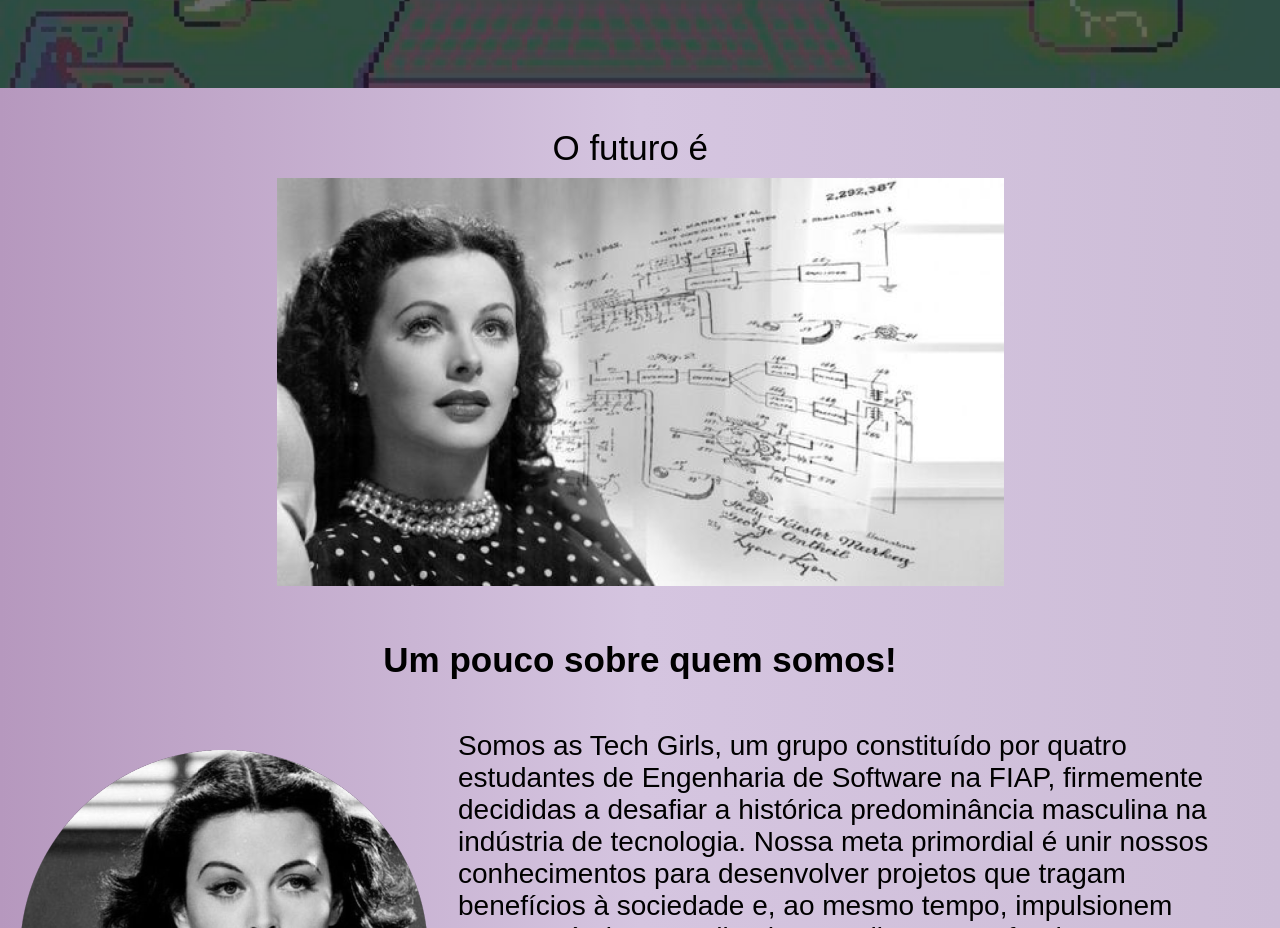
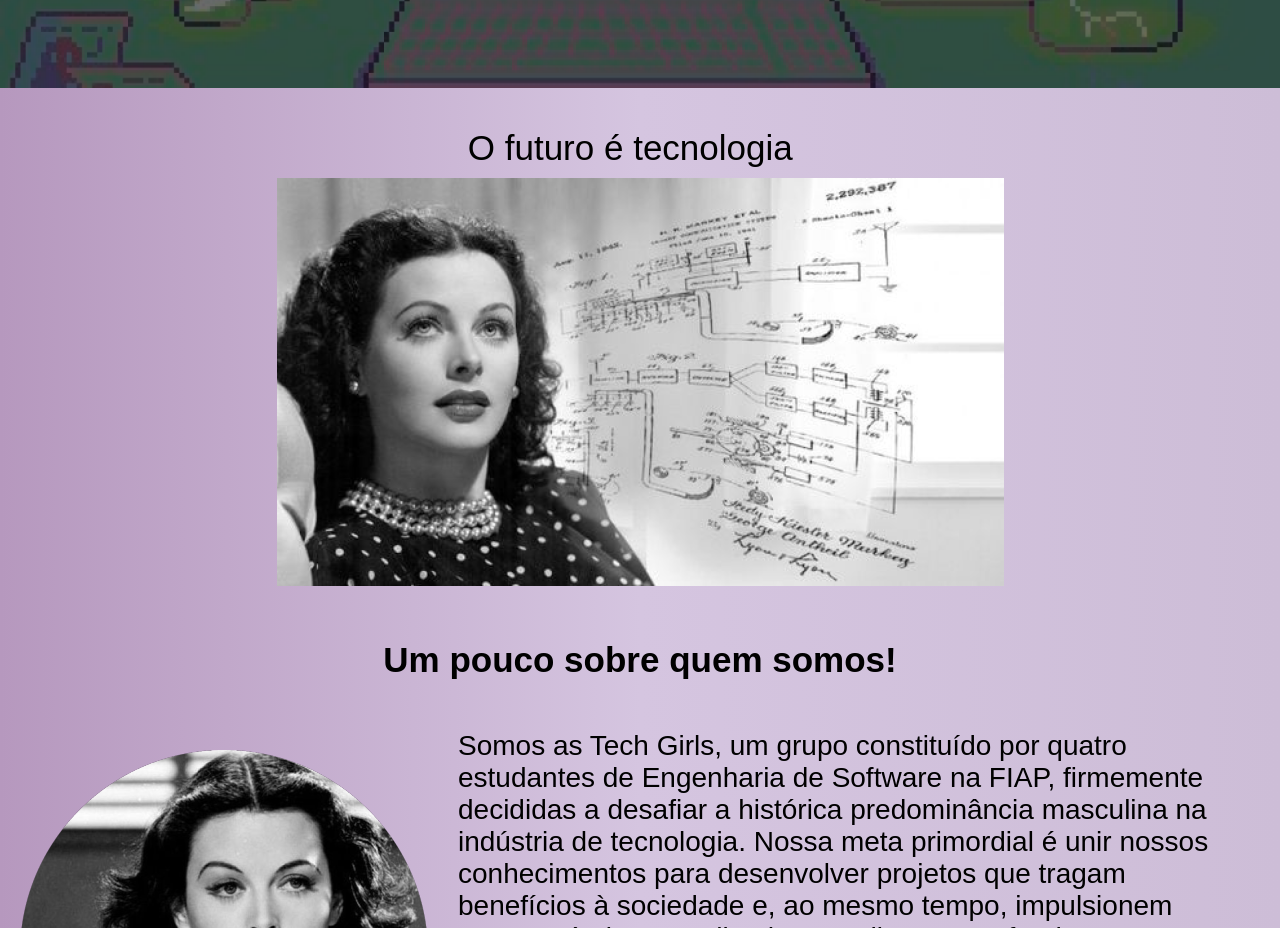
Before and after one commit to FIAP-Tech-Girls/Challenge-WEB, a React (Vite) app: page / in a window 1280 px wide. Shown: the part 820-1748 px from the top of the page. Built offline with nearby package versions, Linux system fonts and the light colour scheme; a web font is replaced by a local one.

Commit message:
ultimos ajustes

```diff
--- a/src/Home.jsx
+++ b/src/Home.jsx
@@ -13,7 +13,7 @@ function Home() {
         </div>
 
         <div className='conteudo-home-imagem'>
-          <p className='titulo-home'>O futuro é <span class="texto-escrito"></span><span class="cursor">&nbsp;</span></p>
+          <p className='titulo-home'>O futuro é tecnologia <span class="texto-escrito"></span><span class="cursor">&nbsp;</span></p>
           <center><img src="./src/assets/ImagensHome/imagem1.png" className='imagem1-home' /></center>
 
 
```
